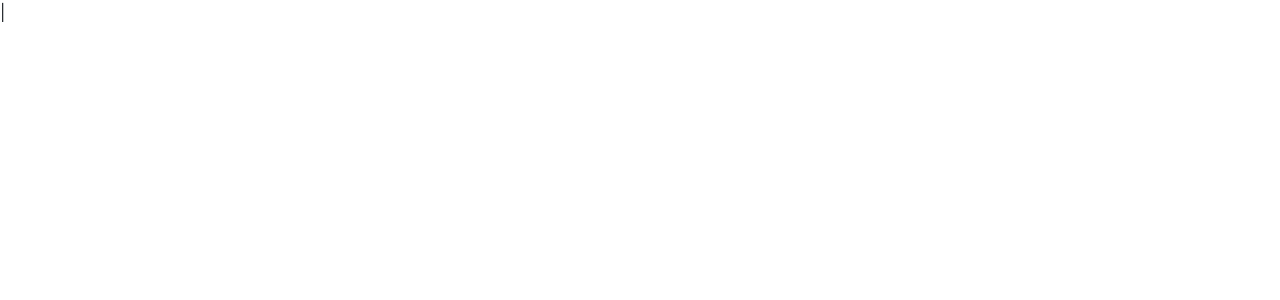
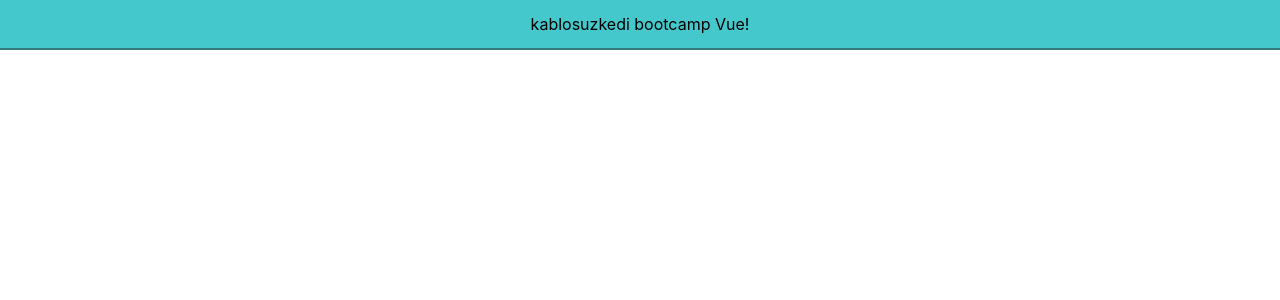
Before and after one commit to rumeysag/Vue.js-version3, a Vue app: page /component in a window 1280 px wide. Before the commit this address had no page. Shown: the top 300 px of the page. Built offline with nearby package versions, Linux system fonts and the light colour scheme.

Commit message:
V13 components

```diff
--- a/src/App.vue
+++ b/src/App.vue
@@ -1,5 +1,6 @@
 <template>
   <nav>
+    <app-header/>
     <router-link to="/"></router-link> |
   </nav>
   <router-view/>
--- /dev/null
+++ b/src/components/appHeader.vue
@@ -0,0 +1,21 @@
+<template>
+    <header>
+        kablosuzkedi bootcamp Vue!
+    </header>
+</template>
+
+<style>
+header{
+    background-color: rgb(69, 200, 204);
+    color: black;
+    display: flex;
+    justify-content: center;
+    align-items: center;
+    width: 100%;
+    height: 50px;
+    border-bottom: 2px solid rgb(51, 122, 124);
+    position: absolute;
+    top: 0;
+    left: 0;
+}
+</style>
--- a/src/main.js
+++ b/src/main.js
@@ -2,5 +2,14 @@ import { createApp } from 'vue'
 import App from './App.vue'
 import router from './router'
 import store from './store'
+import  appHeader from "./components/appHeader.vue"
+//global registerin
 
-createApp(App).use(store).use(router).mount('#app')
+const app = createApp(App)
+app.component("app-header", appHeader)
+.use(store)
+.use(router)
+.mount('#app')
+
+// tüm uygulamada kullanılacak bir css dosyası burada import edilir.
+// import "@/assets/style.css"
--- a/src/router/index.js
+++ b/src/router/index.js
@@ -58,11 +58,10 @@ const routes = [
     component: () =>import('../views/11.Odev3.vue')
   },
   {
-    path: '/sidebar',
-    name: 'sidebar',
-    component: () =>import('../views/Sidebar.vue')
+    path: '/component',
+    name: 'component',
+    component: () =>import('../components/appHeader.vue')
   }
-
 ]
 
 const router = createRouter({
--- a/src/views/06.ClassStyleBinding.vue
+++ b/src/views/06.ClassStyleBinding.vue
@@ -3,6 +3,7 @@
     <button @click="showBorder = !showBorder" >Border ekle/kaldır</button>
     <button @click="redBG = !redBG">kırmızı BG yap</button>
   <div class="box" :style="{backgroundColor : bgColor}" :class="boxClasses"></div>
+
 </template>
 
 <script>
@@ -18,7 +19,7 @@ export default {
     computed: {
         boxClasses(){
             return{border: this.showBorder, red: this.redBG}
-        }
+        },
     }
 
 }
```
